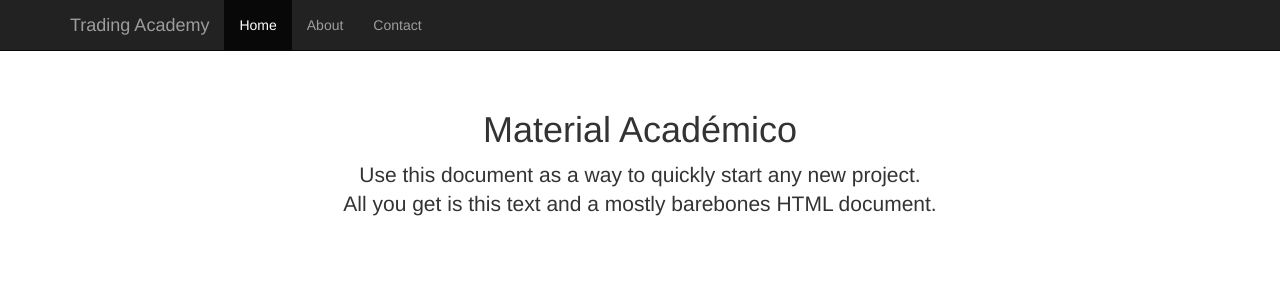
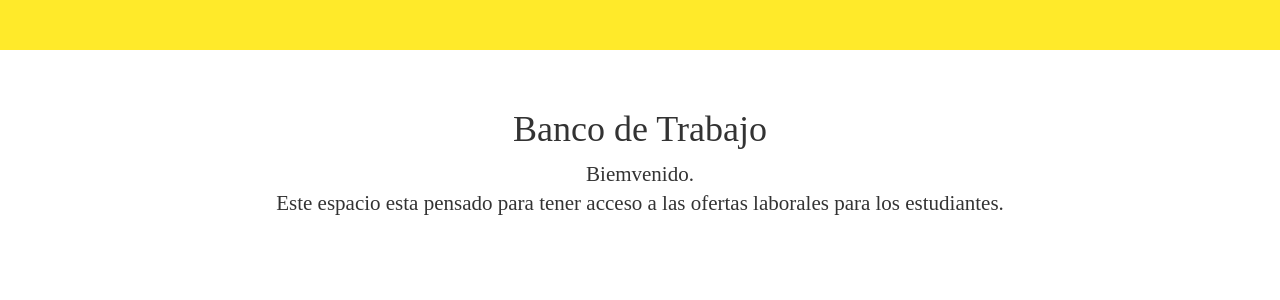
Before and after one commit to DavidGR2000/intranet, a PHP site: page /estudiantil/categorias/material.php in a window 1280 px wide. Shown: the top 300 px of the page. Run offline with PHP 8.4, Linux system fonts and the light colour scheme; some libraries are stand-ins or nearby versions.

Commit message:
cambio en panel de usuario, diseno y accesos

```diff
--- a/categorias/causas.php
+++ b/categorias/causas.php
@@ -7,6 +7,7 @@
     <title>Sección de Curiosidades</title>
     <link rel="stylesheet" href="https://maxcdn.bootstrapcdn.com/bootstrap/3.3.2/css/bootstrap.min.css">
     <link rel="stylesheet" href="./style1.css">
+    <link rel="stylesheet" href="http://localhost/estudiantil/intranet/css/grupos.css">
     <style>
     body { padding-top: 50px; }
     .starter-template { padding: 40px 15px; text-align: center; }
@@ -23,11 +24,12 @@
             <span class="icon-bar"></span>
             <span class="icon-bar"></span>
           </button>
-          <a class="navbar-brand" href="../panelUsuario.php">Bienestar</a>
+
         </div>
         <div id="navbar" class="collapse navbar-collapse">
           <ul class="nav navbar-nav">
-            <li class="active"><a href="./curiosidades.php">Estudiante</a></li>
+            <li class="active"><a  href="../panelUsuario.php">Principal</a></li>
+            <li ><a href="./curiosidades.php">Estudiante</a></li>
             <li><a href="#">Causas</a></li>
             <li><a href="#contact"></a></li>
           </ul>
--- a/categorias/material.php
+++ b/categorias/material.php
@@ -4,10 +4,12 @@
     <meta charset="utf-8">
     <meta http-equiv="X-UA-Compatible" content="IE=edge">
     <meta name="viewport" content="width=device-width, initial-scale=1">
-    <title>Material Académico</title>
+    <title>Banco de Trabajo</title>
 
     <!-- Bootstrap core CSS -->
     <link rel="stylesheet" href="https://maxcdn.bootstrapcdn.com/bootstrap/3.3.2/css/bootstrap.min.css">
+    <link rel="stylesheet" href="http://localhost/estudiantil/intranet/css/grupos.css">
+
 
     <style>
     body { padding-top: 50px; }
@@ -26,13 +28,9 @@
             <span class="icon-bar"></span>
             <span class="icon-bar"></span>
           </button>
-          <a class="navbar-brand" href="#">Trading Academy</a>
         </div>
         <div id="navbar" class="collapse navbar-collapse">
           <ul class="nav navbar-nav">
-            <li class="active"><a href="#">Home</a></li>
-            <li><a href="#about">About</a></li>
-            <li><a href="#contact">Contact</a></li>
           </ul>
         </div><!--/.nav-collapse -->
       </div>
@@ -41,8 +39,8 @@
     <div class="container">
 
       <div class="starter-template">
-        <h1>Material Académico</h1>
-        <p class="lead">Use this document as a way to quickly start any new project.<br> All you get is this text and a mostly barebones HTML document.</p>
+        <h1>Banco de Trabajo</h1>
+        <p class="lead">Biemvenido.<br> Este espacio esta pensado para tener acceso a las ofertas laborales para los estudiantes.</p>
       </div>
 
     </div><!-- /.container -->
--- a/css/grupos.css
+++ b/css/grupos.css
@@ -237,3 +237,6 @@ background-color: #fff237;
 .title{
     text-align: center;
 }
+h5{
+    text-align: center;
+}
--- a/panelUsuario.php
+++ b/panelUsuario.php
@@ -49,7 +49,7 @@
 
   		<div class="row marketing">
 	    <footer class="footer">
-	    	<p>&copy; bienestar</p>
+	    	<p>&copy; Bienestar Universitario</p>
 
 	    </footer>
     </div> <!-- /container -->
```
Also changed, not shown: categorias/curiosidades.php (+5 -3 lines), categorias/tareas.php (+7 -8 lines).
